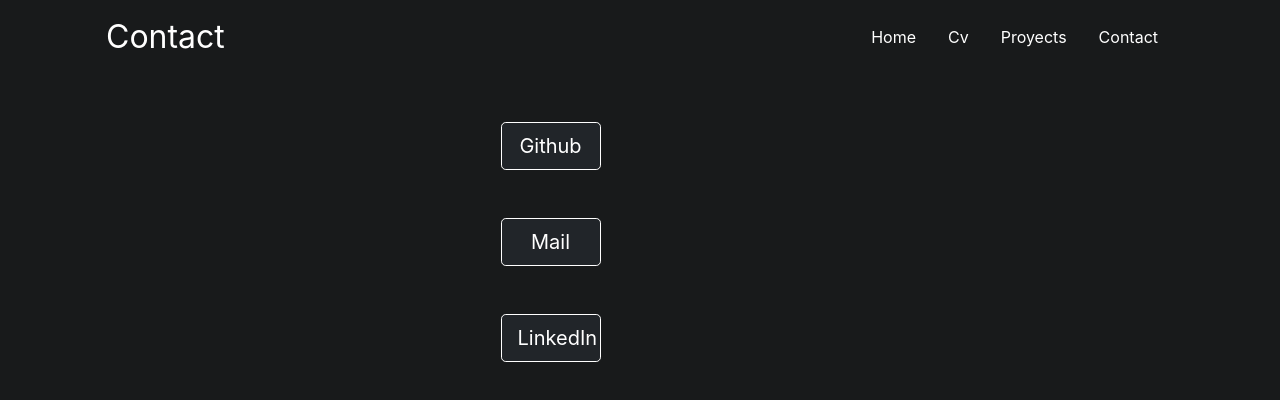
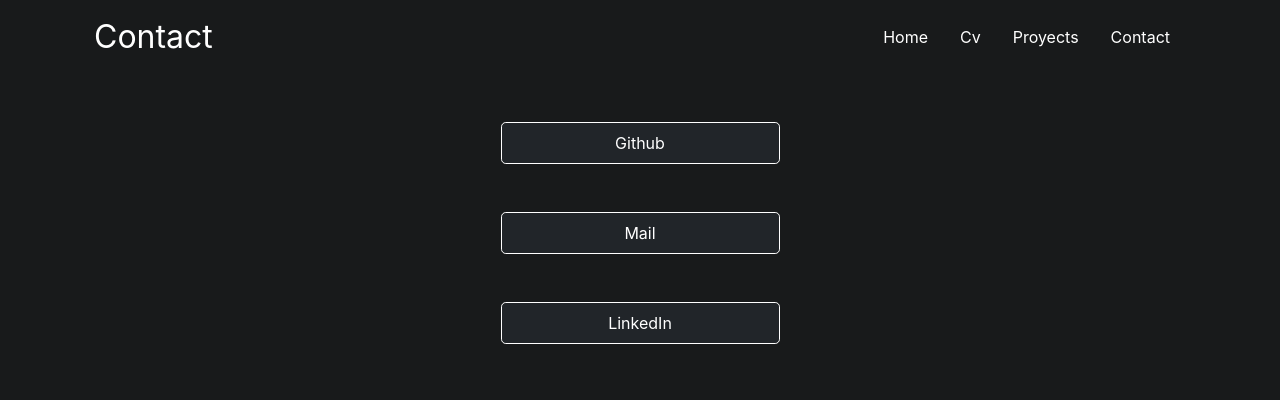
Before and after one commit to tomiguagnini/myHomePage, a React (Create React App) app: page /contact in a window 1280 px wide. Shown: the top 400 px of the page. Built offline with nearby package versions, Linux system fonts and the light colour scheme.

Commit message:
fix butttons

```diff
--- a/src/Components/Button/Button.js
+++ b/src/Components/Button/Button.js
@@ -4,10 +4,9 @@
 
 const Button = ({src,desc}) => {
     return (
-        <div>
-            <div className='mt-5 mx-auto w-25'>
-                <a href={src} class="btn btn-primary btn-lg bg-dark border-white w-100 max-w-100" >{desc}</a>
-            </div>
+        <div className='d-flex '>
+            <a href={src} class="btn btn-primary btn-lg bg-dark border-white w-25  mt-5 mx-auto fs-6" >{desc}</a>
+
         </div>
     );
 };
--- a/src/Routes/Contact/Contact.js
+++ b/src/Routes/Contact/Contact.js
@@ -5,11 +5,13 @@
 
 const Contact = () => {
     return (
-        <div className="container">
+        <div>
             <NavBar title='Contact'></NavBar>
-            <Button src="https://github.com/tomiguagnini" desc="Github"></Button>
-            <Button src="https://tomyguagnini@gmail.com" desc="Mail"></Button>
-            <Button src="https://www.linkedin.com/in/tomasguagnini/" desc="LinkedIn"></Button>
+            <div className="container" >
+                <Button src="https://github.com/tomiguagnini" desc="Github"></Button>
+                <Button src="https://tomyguagnini@gmail.com" desc="Mail"></Button>
+                <Button src="https://www.linkedin.com/in/tomasguagnini/" desc="LinkedIn"></Button>
+            </div>
 
         </div>
     );
```
